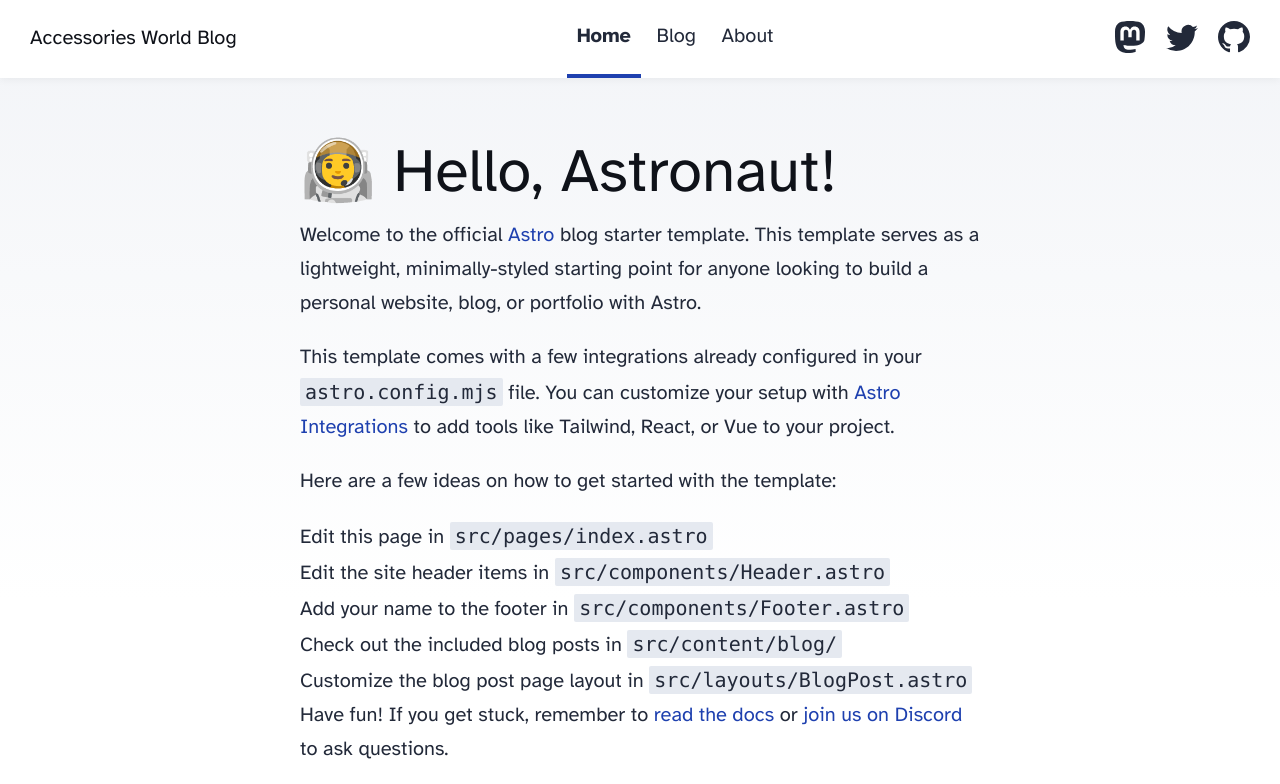
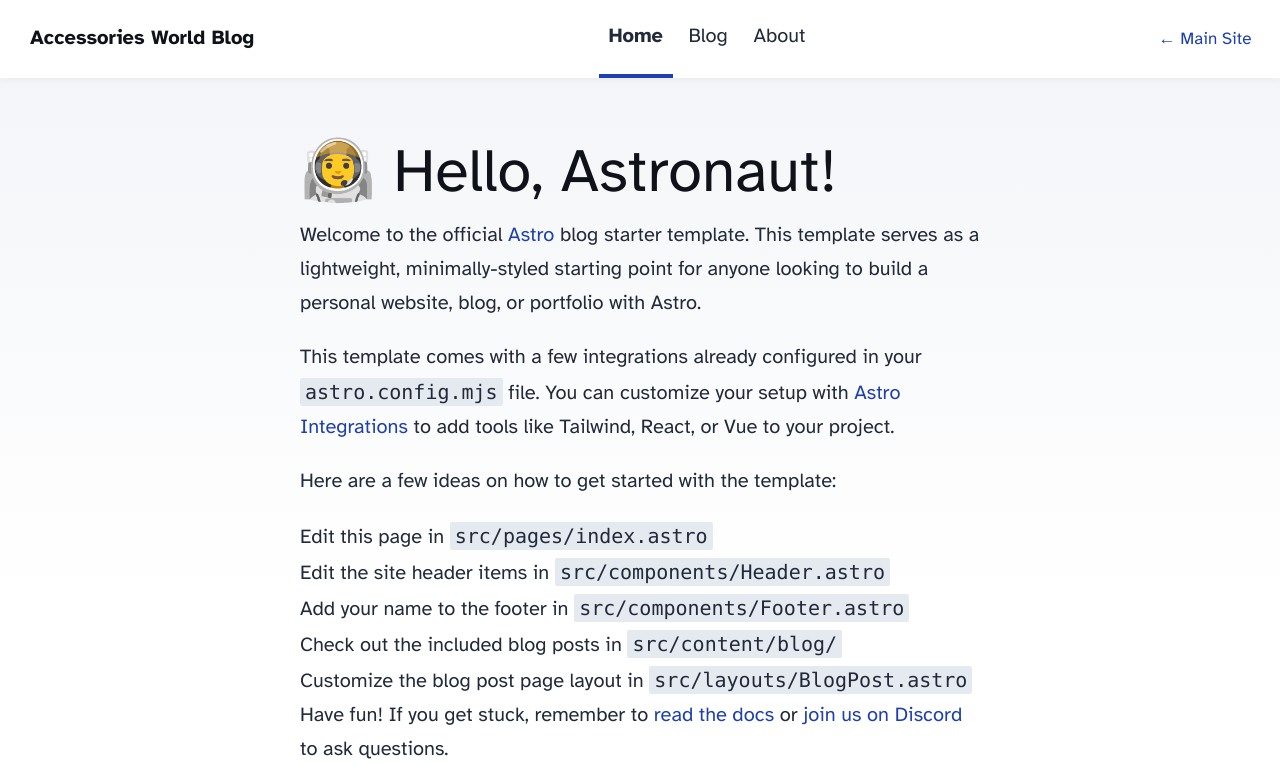
Before and after one commit to Christus-Veritas-Technologies/Accessories-World, an Astro site in the folder apps/blog/: page / in a window 1280 px wide. Shown: the top 784 px of the page. Built offline with nearby package versions, Linux system fonts and the light colour scheme; Astro itself is replaced by a stand-in of ours.

Commit message:
feat(blog): update Header with brand styling and main site link
- Replace social media links with 'Main Site' link back to accessoriesworld.co.zw
- Style title with brand accent color
- Clean up unnecessary Mastodon/Twitter/GitHub SVGs

```diff
--- a/apps/blog/src/components/Header.astro
+++ b/apps/blog/src/components/Header.astro
@@ -11,33 +11,9 @@ import HeaderLink from './HeaderLink.astro';
 			<HeaderLink href="/blog">Blog</HeaderLink>
 			<HeaderLink href="/about">About</HeaderLink>
 		</div>
-		<div class="social-links">
-			<a href="https://m.webtoo.ls/@astro" target="_blank">
-				<span class="sr-only">Follow Astro on Mastodon</span>
-				<svg viewBox="0 0 16 16" aria-hidden="true" width="32" height="32"
-					><path
-						fill="currentColor"
-						d="M11.19 12.195c2.016-.24 3.77-1.475 3.99-2.603.348-1.778.32-4.339.32-4.339 0-3.47-2.286-4.488-2.286-4.488C12.062.238 10.083.017 8.027 0h-.05C5.92.017 3.942.238 2.79.765c0 0-2.285 1.017-2.285 4.488l-.002.662c-.004.64-.007 1.35.011 2.091.083 3.394.626 6.74 3.78 7.57 1.454.383 2.703.463 3.709.408 1.823-.1 2.847-.647 2.847-.647l-.06-1.317s-1.303.41-2.767.36c-1.45-.05-2.98-.156-3.215-1.928a3.614 3.614 0 0 1-.033-.496s1.424.346 3.228.428c1.103.05 2.137-.064 3.188-.189zm1.613-2.47H11.13v-4.08c0-.859-.364-1.295-1.091-1.295-.804 0-1.207.517-1.207 1.541v2.233H7.168V5.89c0-1.024-.403-1.541-1.207-1.541-.727 0-1.091.436-1.091 1.296v4.079H3.197V5.522c0-.859.22-1.541.66-2.046.456-.505 1.052-.764 1.793-.764.856 0 1.504.328 1.933.983L8 4.39l.417-.695c.429-.655 1.077-.983 1.934-.983.74 0 1.336.259 1.791.764.442.505.661 1.187.661 2.046v4.203z"
-					></path></svg
-				>
-			</a>
-			<a href="https://twitter.com/astrodotbuild" target="_blank">
-				<span class="sr-only">Follow Astro on Twitter</span>
-				<svg viewBox="0 0 16 16" aria-hidden="true" width="32" height="32"
-					><path
-						fill="currentColor"
-						d="M5.026 15c6.038 0 9.341-5.003 9.341-9.334 0-.14 0-.282-.006-.422A6.685 6.685 0 0 0 16 3.542a6.658 6.658 0 0 1-1.889.518 3.301 3.301 0 0 0 1.447-1.817 6.533 6.533 0 0 1-2.087.793A3.286 3.286 0 0 0 7.875 6.03a9.325 9.325 0 0 1-6.767-3.429 3.289 3.289 0 0 0 1.018 4.382A3.323 3.323 0 0 1 .64 6.575v.045a3.288 3.288 0 0 0 2.632 3.218 3.203 3.203 0 0 1-.865.115 3.23 3.23 0 0 1-.614-.057 3.283 3.283 0 0 0 3.067 2.277A6.588 6.588 0 0 1 .78 13.58a6.32 6.32 0 0 1-.78-.045A9.344 9.344 0 0 0 5.026 15z"
-					></path></svg
-				>
-			</a>
-			<a href="https://github.com/withastro/astro" target="_blank">
-				<span class="sr-only">Go to Astro's GitHub repo</span>
-				<svg viewBox="0 0 16 16" aria-hidden="true" width="32" height="32"
-					><path
-						fill="currentColor"
-						d="M8 0C3.58 0 0 3.58 0 8c0 3.54 2.29 6.53 5.47 7.59.4.07.55-.17.55-.38 0-.19-.01-.82-.01-1.49-2.01.37-2.53-.49-2.69-.94-.09-.23-.48-.94-.82-1.13-.28-.15-.68-.52-.01-.53.63-.01 1.08.58 1.23.82.72 1.21 1.87.87 2.33.66.07-.52.28-.87.51-1.07-1.78-.2-3.64-.89-3.64-3.95 0-.87.31-1.59.82-2.15-.08-.2-.36-1.02.08-2.12 0 0 .67-.21 2.2.82.64-.18 1.32-.27 2-.27.68 0 1.36.09 2 .27 1.53-1.04 2.2-.82 2.2-.82.44 1.1.16 1.92.08 2.12.51.56.82 1.27.82 2.15 0 3.07-1.87 3.75-3.65 3.95.29.25.54.73.54 1.48 0 1.07-.01 1.93-.01 2.2 0 .21.15.46.55.38A8.012 8.012 0 0 0 16 8c0-4.42-3.58-8-8-8z"
-					></path></svg
-				>
+		<div class="external-links">
+			<a href="https://accessoriesworld.co.zw" class="main-site-link">
+				← Main Site
 			</a>
 		</div>
 	</nav>
@@ -57,6 +33,8 @@ import HeaderLink from './HeaderLink.astro';
 	h2 a,
 	h2 a.active {
 		text-decoration: none;
+		color: var(--accent);
+		font-weight: 700;
 	}
 	nav {
 		display: flex;
@@ -73,12 +51,16 @@ import HeaderLink from './HeaderLink.astro';
 		text-decoration: none;
 		border-bottom-color: var(--accent);
 	}
-	.social-links,
-	.social-links a {
-		display: flex;
+	.main-site-link {
+		font-size: 0.85em;
+		color: var(--accent) !important;
+		font-weight: 500;
+	}
+	.main-site-link:hover {
+		text-decoration: underline !important;
 	}
 	@media (max-width: 720px) {
-		.social-links {
+		.external-links {
 			display: none;
 		}
 	}
```
